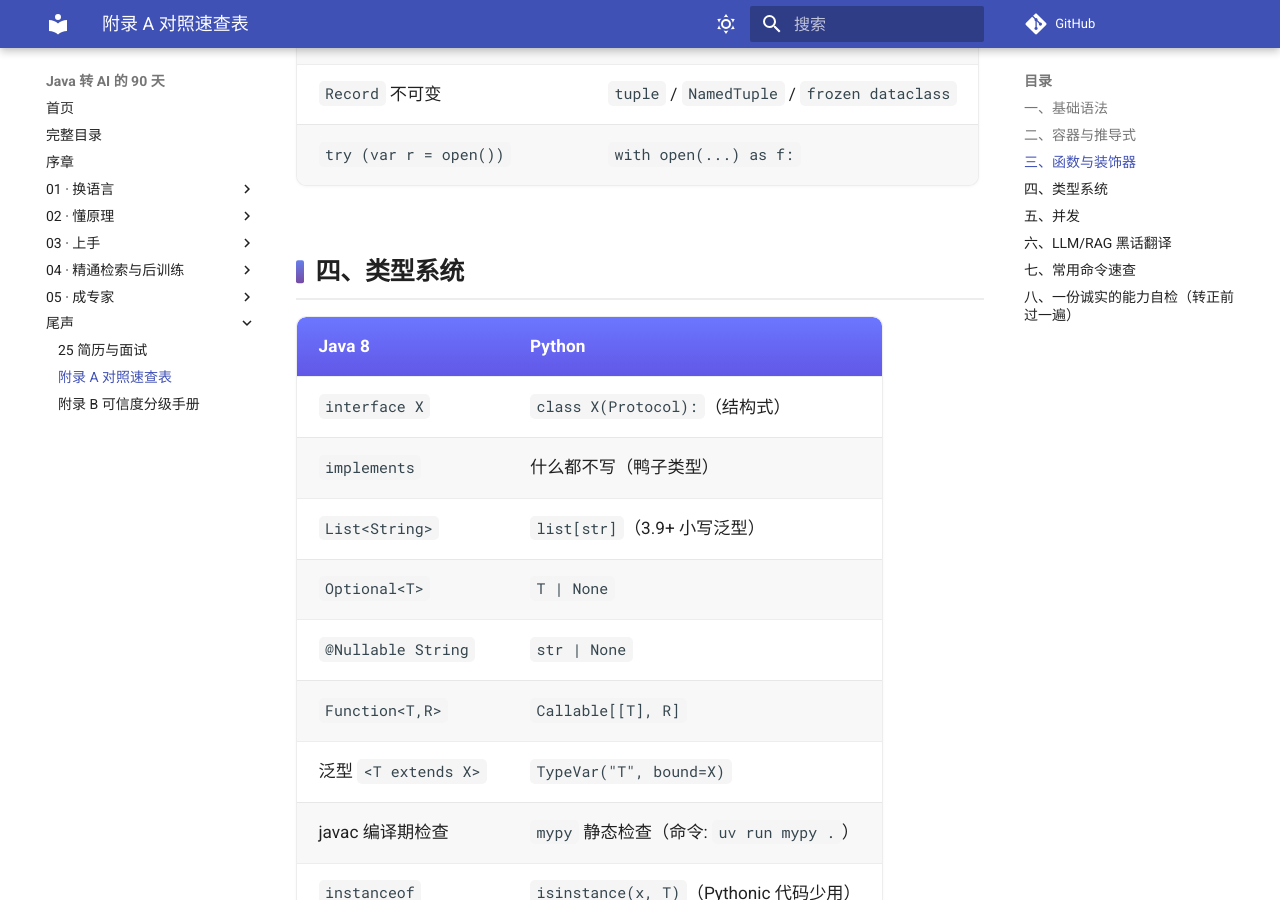
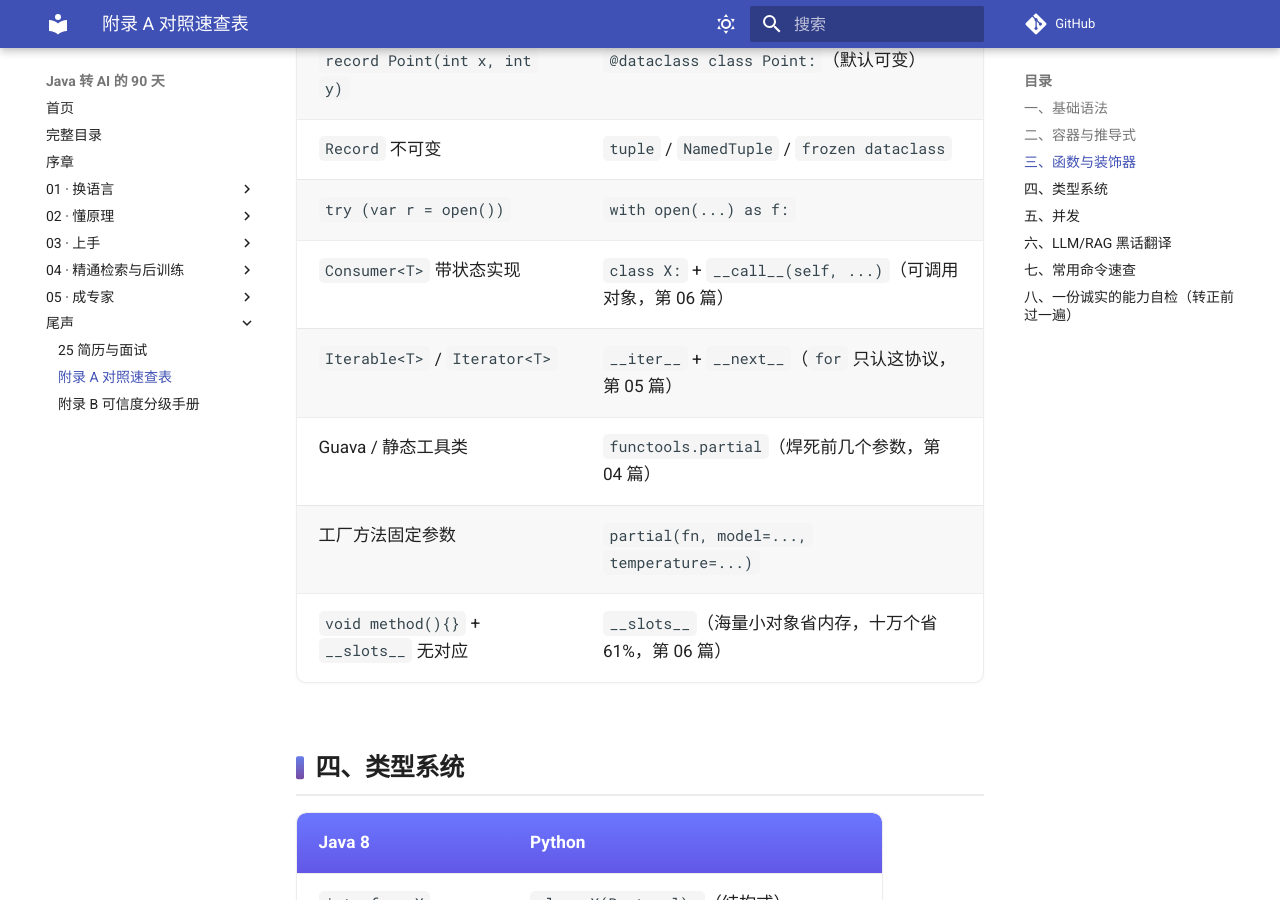
Before and after one commit to cookiespiggy/java-to-ai-in-90-days, an MkDocs documentation site: the page built from docs/appendix-cheatsheet.md, in a window 1280 px wide and 900 px high, scrolled down 2803 px. Built offline with MkDocs 1.6.1 and Material for MkDocs 9.7.7, drawn with Linux system fonts in a browser that asks for light colours; comment, search, counter and statistics services are not loaded; some of the changed text lies outside the part shown.

Commit message:
docs: update docs/appendix-cheatsheet.md

```diff
--- a/docs/appendix-cheatsheet.md
+++ b/docs/appendix-cheatsheet.md
@@ -49,6 +49,11 @@
 | `record Point(int x, int y)` | `@dataclass class Point:`（默认可变） |
 | `Record` 不可变 | `tuple` / `NamedTuple` / `frozen dataclass` |
 | `try (var r = open())` | `with open(...) as f:` |
+| `Consumer<T>` 带状态实现 | `class X:` + `__call__(self, ...)`（可调用对象，第 06 篇） |
+| `Iterable<T>` / `Iterator<T>` | `__iter__` + `__next__`（`for` 只认这协议，第 05 篇） |
+| Guava / 静态工具类 | `functools.partial`（焊死前几个参数，第 04 篇） |
+| 工厂方法固定参数 | `partial(fn, model=..., temperature=...)` |
+| `void method(){}` + `__slots__` 无对应 | `__slots__`（海量小对象省内存，十万个省 61%，第 06 篇） |
 
 ## 四、类型系统
 
@@ -142,6 +147,8 @@ mlx_lm.fuse --model <基座> --adapter-path ./adapters/x --save-path ./models/fu
 ## 八、一份诚实的能力自检（转正前过一遍）
 
 - [ ] 不看书写出生成器 + 装饰器的骨架
+- [ ] 说得出 `for x in obj` 的两个协议方法，和 `StopIteration` 在哪一步发生
+- [ ] 给一个海量小对象类加过 `__slots__`，并说出它的代价
 - [ ] 跑通过带重试和流式的 LLM Client
 - [ ] pgvector 里建过库、灌过 chunk、写过检索 SQL
 - [ ] 有一张 50+ 条的评测集和通过率数字
```
